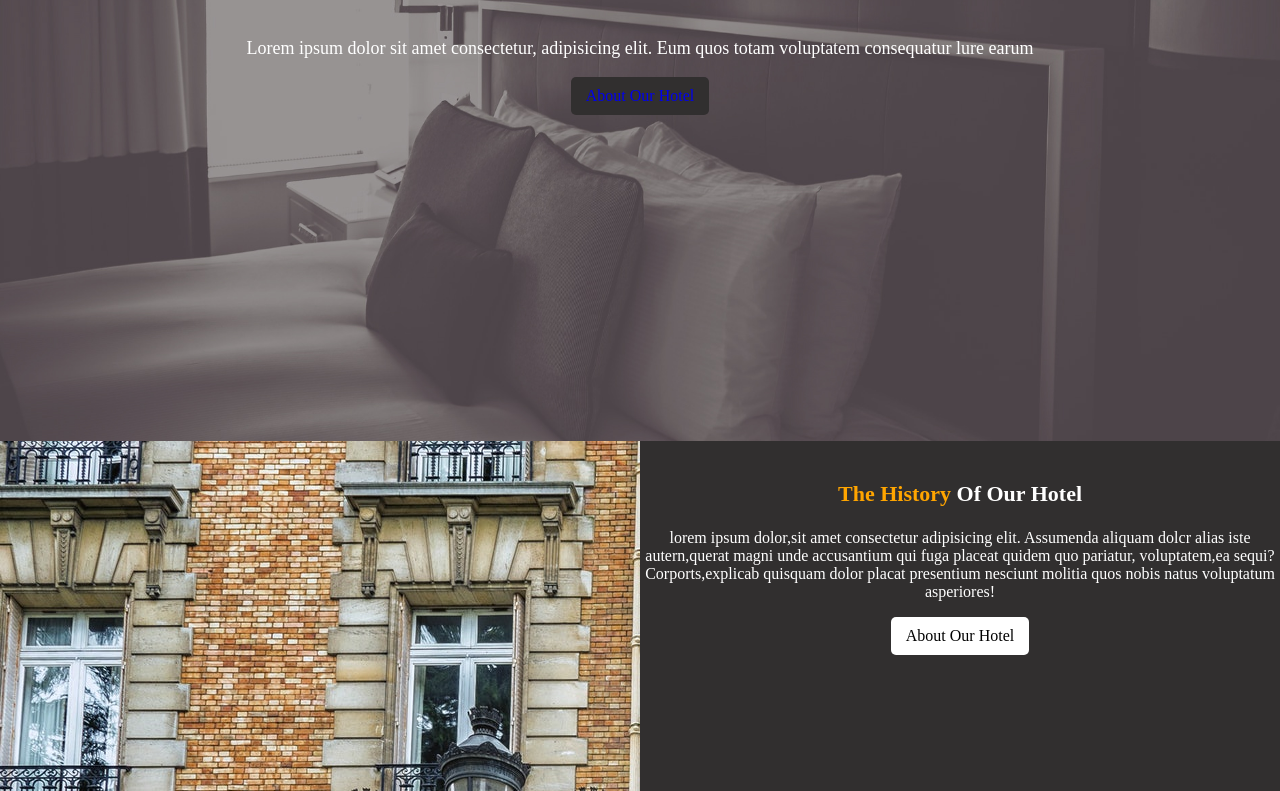
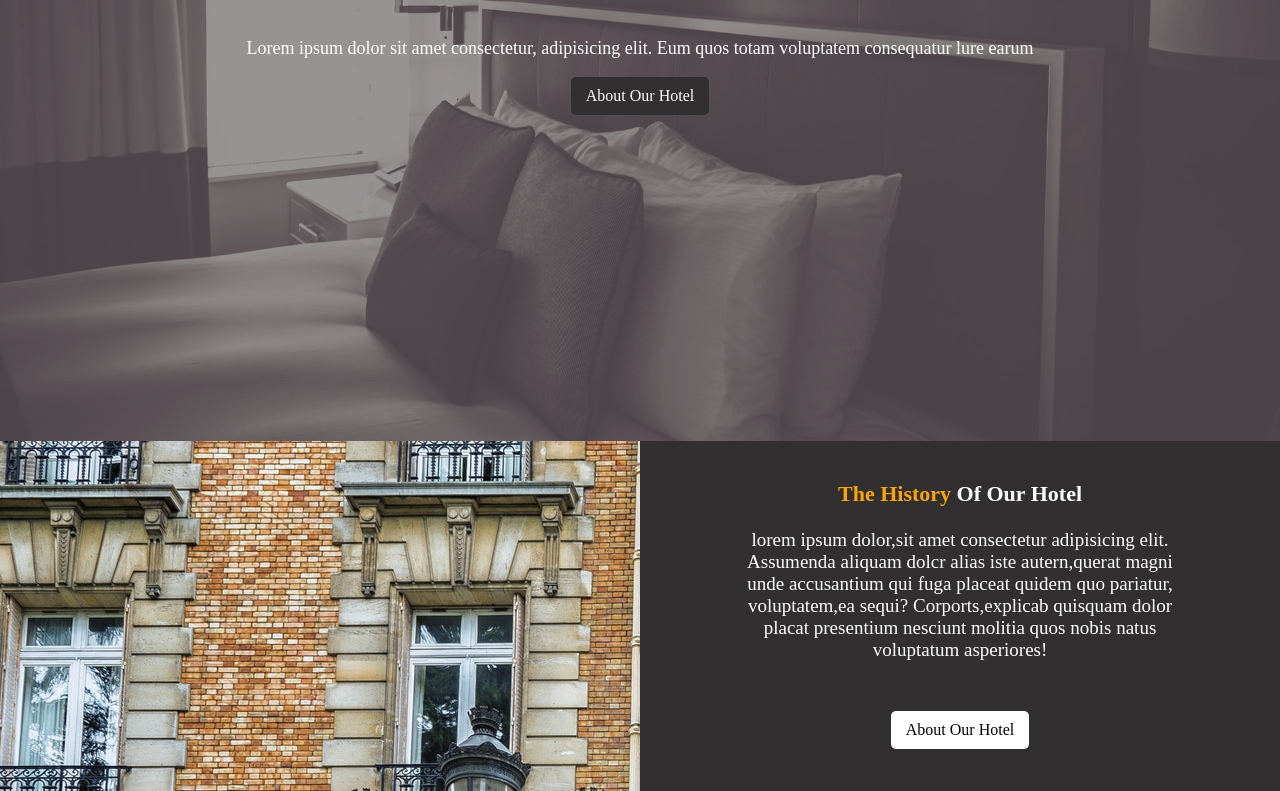
Before and after one commit to webstormcam/Hotel_Website, a plain HTML site: page index.html in a window 1280 px wide. Shown: the part 501-1292 px from the top of the page. Drawn offline with Linux system fonts and the light colour scheme.

Commit message:
I'm done now fix this later

```diff
--- a/style.css
+++ b/style.css
@@ -34,6 +34,7 @@ a{
     padding-left: 20px;
     padding-right: 20px;
     padding-bottom: 30px;
+    color: #fff;
 
 }
 
@@ -129,17 +130,32 @@ nav h1{
 
     .wordcube p{
         color: white;
+        margin-bottom: 40px;
     }
 
     .orange{
         color: orange;
     }
 
-    .imgbutton2 {
+   .wordcube .imgbutton2 {
         background-color:#fff;
         padding: 10px;
         padding-left: 15px;
         padding-right: 15px;
         border-radius: 5px;
         color: black;
+        margin-top: 10px;
     }
+
+
+
+
+    @media screen and (min-width:1024px) {
+        .wordcube p{
+
+            width: 450px;
+            margin: auto;
+            font-size: 19px;
+            margin-bottom: 40px;
+        }
+    }
```
